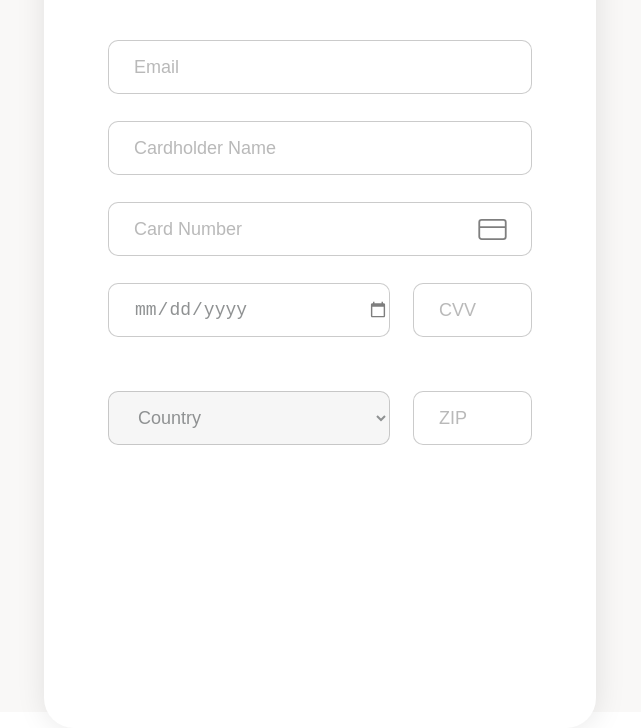
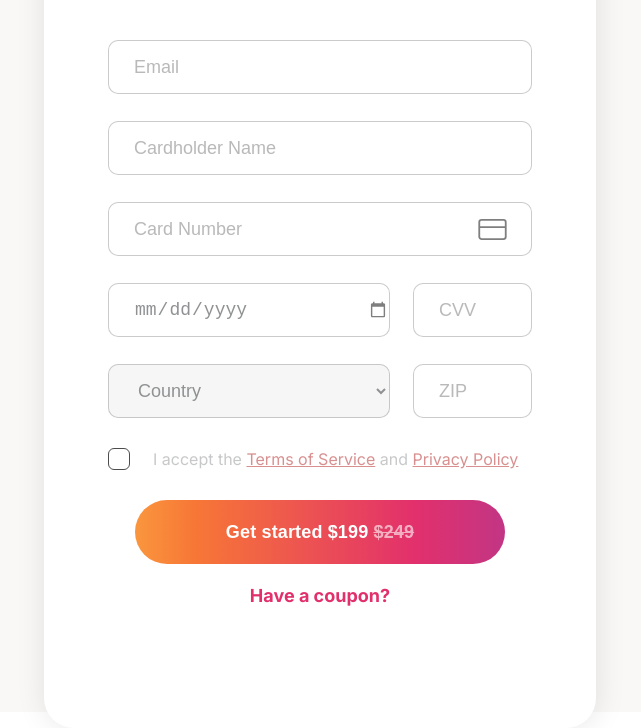
Before and after one commit to romannamgaladze/homework-8, a plain HTML site: page index.html in a window 1280 px wide. Shown: the part 88-816 px from the top of the page, without its empty margins (320-961 px from the left). Drawn offline with Linux system fonts and the light colour scheme.

Commit message:
final
finished

```diff
--- a/Css/styles.css
+++ b/Css/styles.css
@@ -55,7 +55,9 @@ body {
   margin-bottom: 43px;
 }
 /* .......Form......... */
-input {
+
+.input-email,
+.input-text {
   width: 424px;
   height: 54px;
   border: 1px solid rgba(0, 0, 0, 0.4);
@@ -99,6 +101,7 @@ input {
   font-weight: 400;
   color: #212628;
   opacity: 0.5;
+  padding-left: 25px;
 }
 .CVV1 {
   width: 119px;
@@ -109,17 +112,15 @@ input {
   font-weight: 400;
   color: #212628;
   opacity: 0.5;
+  padding-left: 25px;
 }
 .country-chooser {
   display: flex;
   justify-content: space-between;
   width: 424px;
   height: 54px;
-  /* border-radius: 10px;
-  font-size: 18px;
-  font-weight: 400;
-  opacity: 0.5;
-  margin-bottom: 27px; */
+  margin-top: 0px;
+  margin-bottom: 27px;
 }
 .select-country {
   width: 282px;
@@ -142,4 +143,77 @@ input {
   font-weight: 400;
   color: #212628;
   opacity: 0.5;
+  padding-left: 25px;
 }
+
+.nerve-destroyer {
+  display: flex;
+  align-items: center;
+  column-gap: 20px;
+}
+
+.checkbox-wrapper {
+  appearance: none;
+  height: 22px;
+  width: 22px;
+  border-radius: 6px;
+  border: 1px solid rgba(0, 0, 0, 0.7);
+  display: flex;
+  align-items: center;
+  justify-content: center;
+  font-size: 16px;
+  margin-left: 0px;
+  /* display: inline-block; */
+}
+.checkbox-wrapper:checked::before {
+  content: url("../Images/check.svg");
+}
+.checkbox-text {
+  /* display: inline-block; */
+  font-size: 16px;
+  font-weight: 400;
+  color: #21262880;
+  opacity: 0.5;
+}
+.terms {
+  color: firebrick;
+  text-decoration: underline;
+}
+.submit {
+  width: 370px;
+  height: 64px;
+  border-radius: 32px;
+  border: none;
+  color: #ffffff;
+  font-size: 18px;
+  font-weight: 700;
+  letter-spacing: 0.15px;
+  margin-top: 27px;
+  margin-left: 27px;
+  background: linear-gradient(
+    to left,
+    #c23584 0%,
+    #e2306c 24.48%,
+    #f77736 83.85%,
+    #fa963e 100%
+  );
+}
+.old-price {
+  text-decoration: line-through;
+  opacity: 0.6;
+}
+
+.div-coupon {
+  width: 370px;
+  height: 64px;
+  display: flex;
+  align-items: center;
+  justify-content: center;
+  margin-left: 27px;
+  /* border: #e2306c solid 1px; */
+}
+.para-coupon {
+  font-size: 18px;
+  font-weight: 700;
+  color: #e1306c;
+}
--- a/index.html
+++ b/index.html
@@ -19,10 +19,10 @@
         </div>
         <!-- .........Form......... -->
         <form action="#">
-          <input type="email" placeholder="Email" />
-          <input type="text" placeholder="Cardholder Name" />
+          <input type="email" placeholder="Email" class="input-email" />
+          <input type="text" placeholder="Cardholder Name" class="input-text" />
           <div class="card-number">
-            <input type="text" placeholder="Card Number" />
+            <input type="text" placeholder="Card Number" class="input-text" />
             <img src="./Images/card.svg" alt="card" class="card-icon" />
           </div>
           <div class="date-cvv">
@@ -38,6 +38,20 @@
             </select>
             <div><input type="text" class="zip" placeholder="ZIP" /></div>
           </div>
+          <div class="nerve-destroyer">
+            <input type="checkbox" id="fcheckbox" class="checkbox-wrapper" />
+            <label for="checkbox" class="checkbox-text"
+              >I accept the
+              <a href="#"> <span class="terms"> Terms of Service</span> </a> and
+              <a href="#"> <span class="terms"> Privacy Policy</span> </a>
+            </label>
+          </div>
+          <button class="submit" type="submit">
+            Get started $199 <span class="old-price"> $249</span>
+          </button>
+          <div class="div-coupon">
+            <a href="#"> <p class="para-coupon">Have a coupon?</p> </a>
+          </div>
         </form>
       </div>
     </section>
```
Also changed, not shown: Images/check.svg (added).
